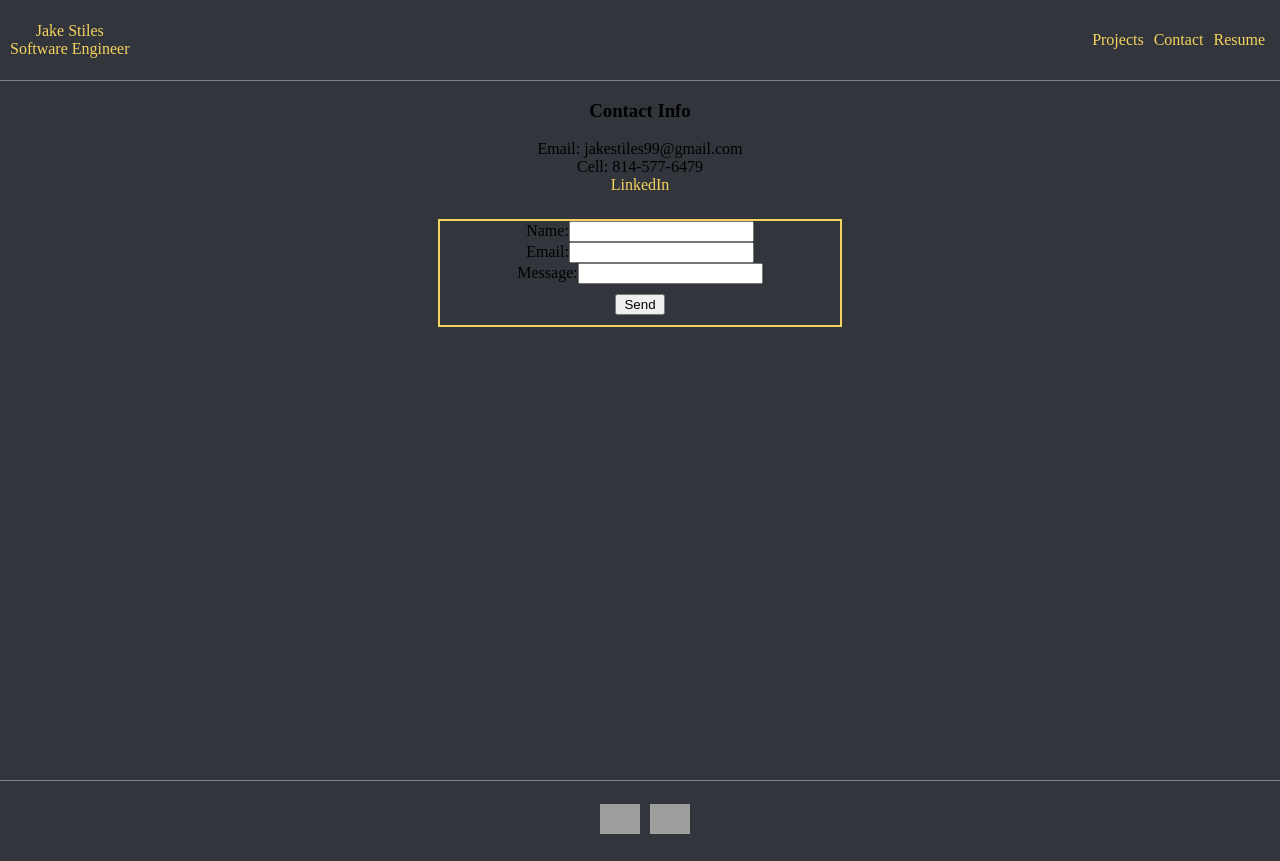
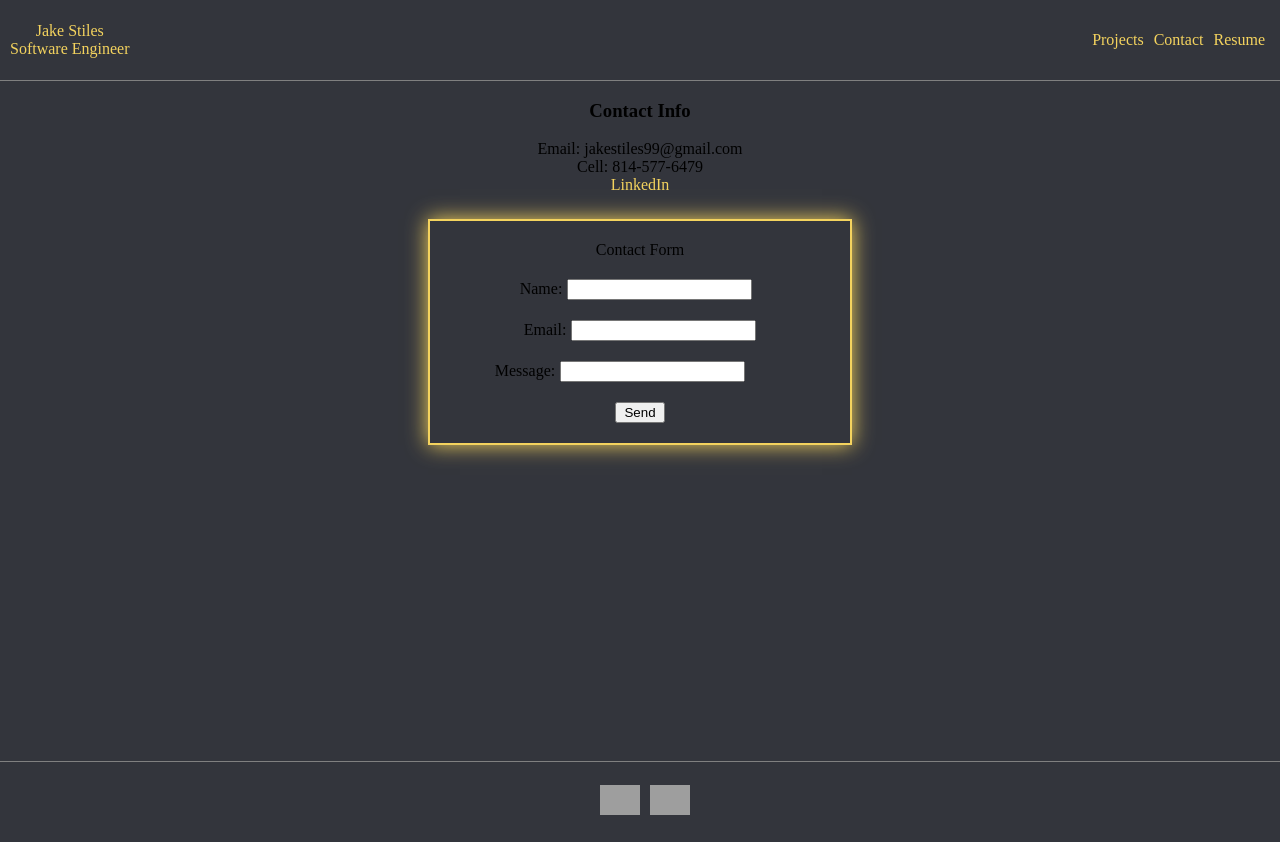
Before and after one commit to jstiles44/Portfolio, a React (Create React App) app in the folder jake-stiles/: page /contact in a window 1280 px wide. Built offline with nearby package versions, Linux system fonts and the light colour scheme; grey boxes are pictures that could not be loaded; a web font is replaced by a local one.

Commit message:
final commit before deploy

```diff
--- a/jake-stiles/src/screens/Contact.css
+++ b/jake-stiles/src/screens/Contact.css
@@ -1,3 +1,8 @@
+.contact-container {
+  display: flex;
+  flex-direction: column;
+}
+
 .contact-form {
   display: flex;
   flex-direction: column;
@@ -6,6 +11,8 @@
   width: 400px;
   align-self: center;
   justify-self: center;
+  box-shadow:  0px 0px 20px #f4d35e;
+  padding: 10px;
 }
 
 .contact-button {
@@ -13,3 +20,22 @@
   align-self: center;
   margin: 10px;
 }
+
+.form-title, .name-input, .email-input, .message-input {
+  margin: 10px;
+}
+
+
+.message-input {
+  position: relative;
+  right: 20px;
+}
+
+.name-input {
+  position: relative;
+  left: -4px;
+}
+
+.m-input, .e-input, .n-input {
+  margin-left: 5px;
+}
--- a/jake-stiles/src/screens/Contact.jsx
+++ b/jake-stiles/src/screens/Contact.jsx
@@ -5,6 +5,7 @@ import './Contact.css'
 function Contact(props) {
   return (
     <Layout>
+      <div className='contact-container'>
       <div>
         <h3>Contact Info</h3>
         <div>Email: jakestiles99@gmail.com</div>
@@ -17,18 +18,20 @@ function Contact(props) {
       <form className='contact-form'
         action="https://getform.io/f/f2959f5e-fbfc-4b7f-95cb-5c3f857d49c6"
         method="POST"
-      >
+        >
+          <div className='form-title'>Contact Form</div>
         <label className='name-input'>Name:
-        <input type="text" name="name" />
+        <input className='n-input' type="text" name="name" />
         </label>
         <label className='email-input'>Email:
-        <input type="email" name="email" />
+        <input className='e-input' type="email" name="email" />
         </label>
         <label className='message-input'>Message:
-        <input type="text" name="message" />
+        <input className='m-input' type="text" name="message" />
         </label>
         <button className='contact-button' type="submit">Send</button>
-      </form>
+        </form>
+        </div>
     </Layout>
   );
 }
```
